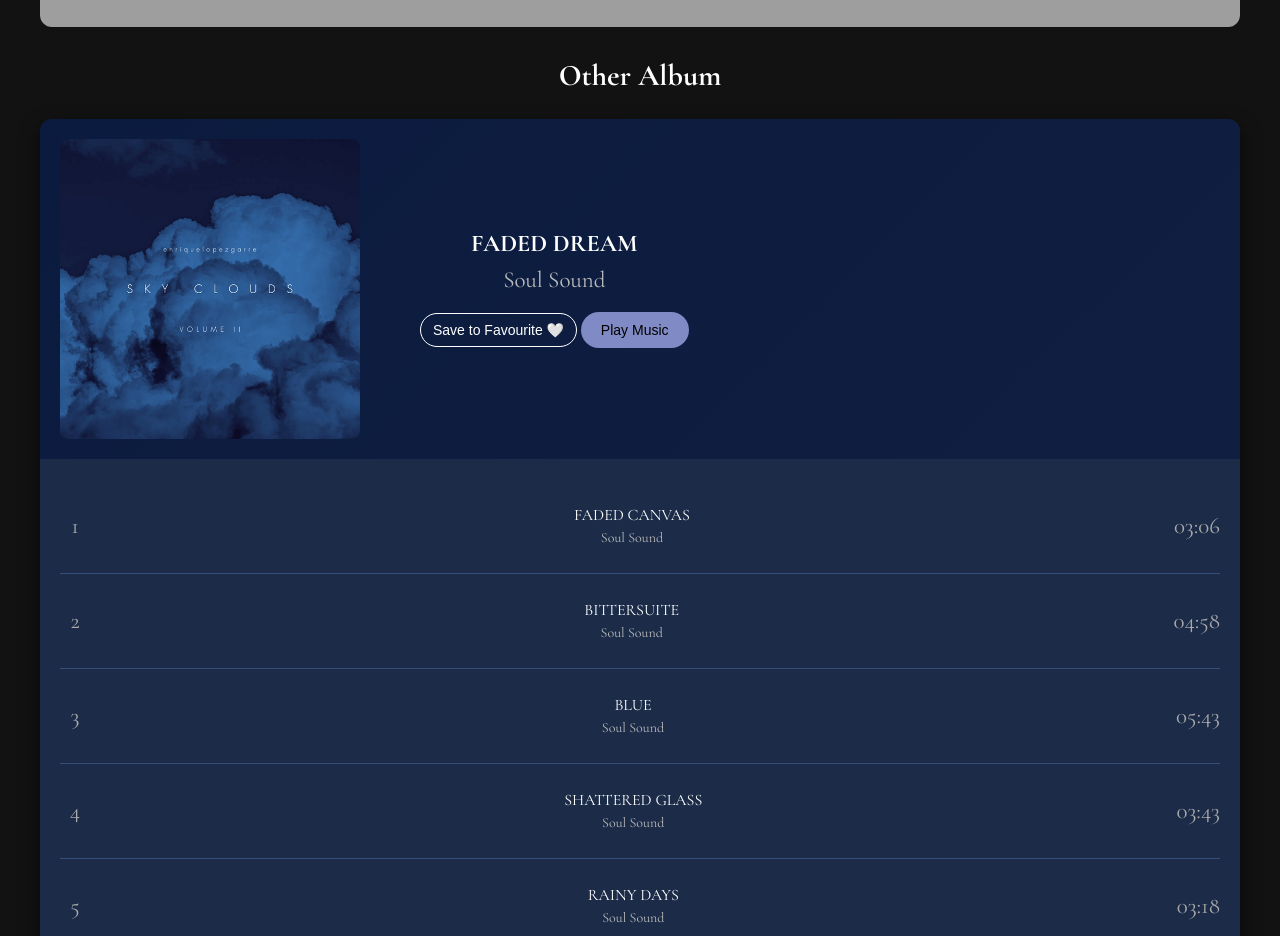
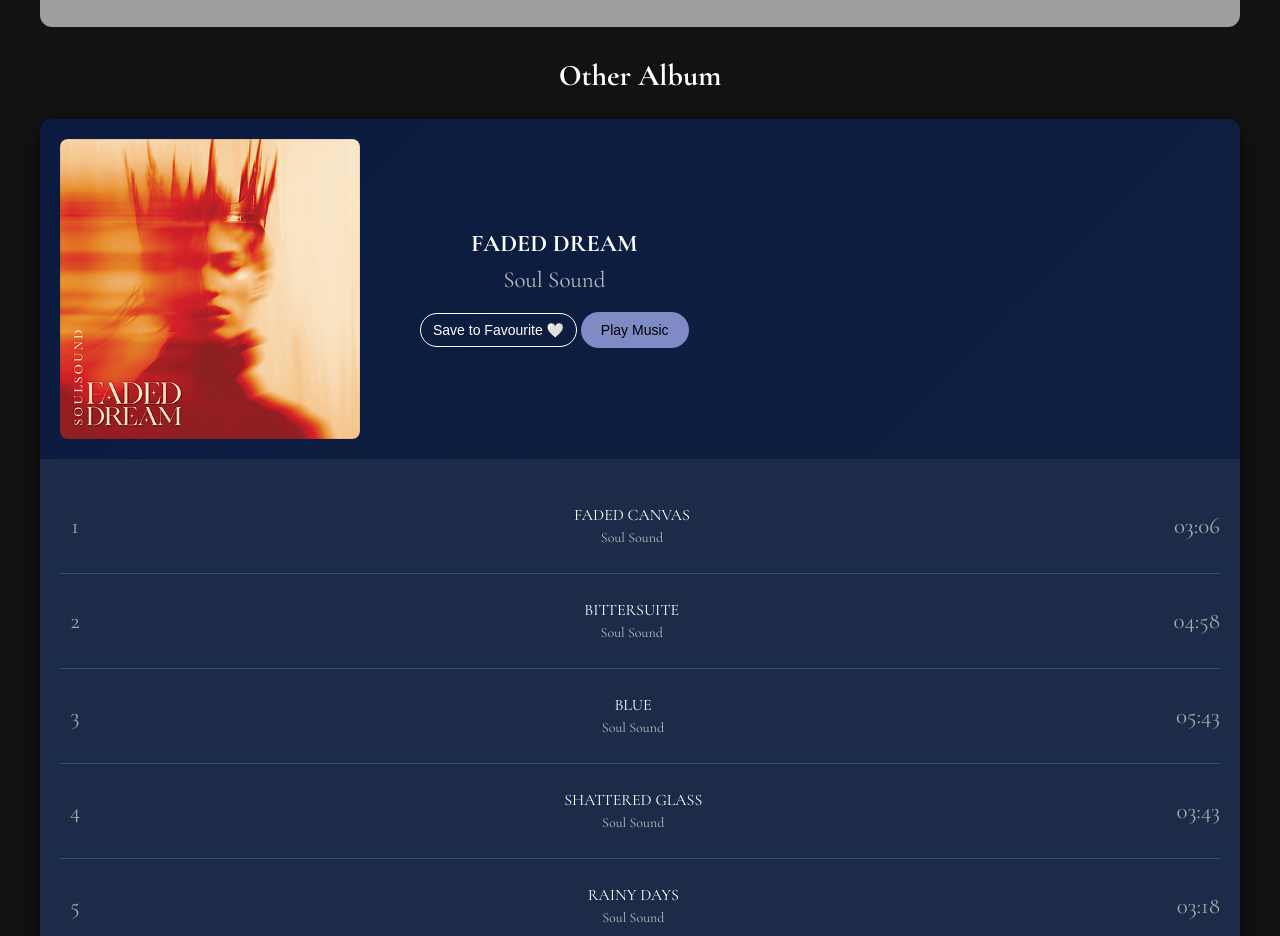
Before and after one commit to Thnhutrh/Thnhutrh.github.io, a plain HTML site: page album.html in a window 1280 px wide. Shown: the part 960-1896 px from the top of the page. Drawn offline with nearby package versions, Linux system fonts and the light colour scheme; grey boxes are pictures that could not be loaded.

Commit message:
Update album.html

```diff
--- a/album.html
+++ b/album.html
@@ -25,7 +25,7 @@
         <h2>Other Album</h2>
             <div class="playlist-container">
                 <div class="album-info">
-                    <img src="img/album-play.jpg" alt="Album Cover">
+                    <img src="img/Featured Album.png" alt="Album Cover">
                     <div class="album-details">
                         <h1>FADED DREAM</h1>
                         <p class="artist">Soul Sound</p>
```
